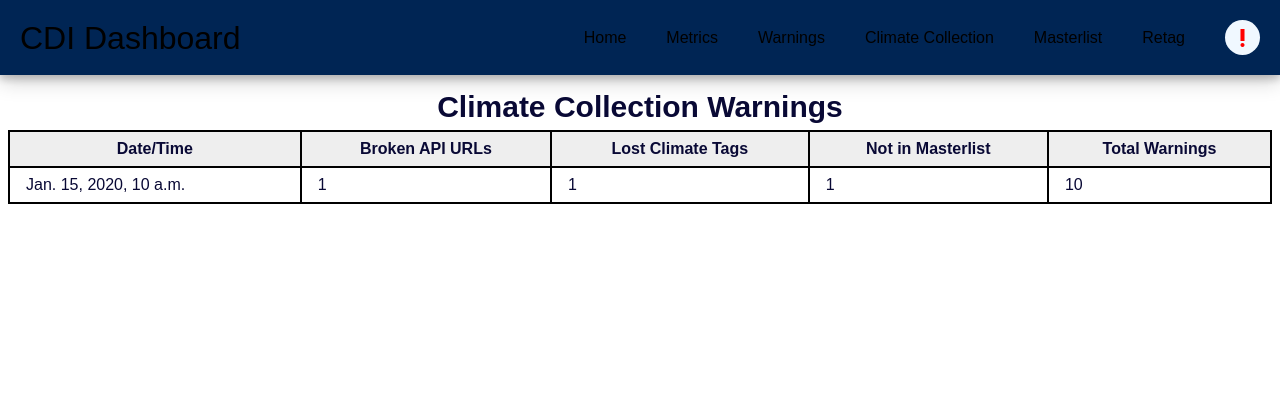
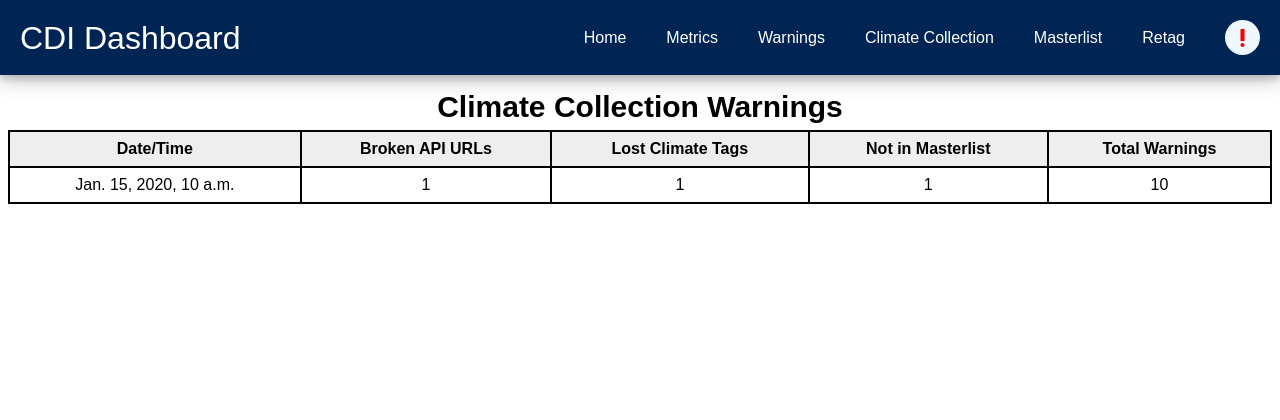
Before and after one commit to NASA-IMPACT/CDI-Dashboard, a Django app: page /warnings in a window 1280 px wide. Shown: the top 420 px of the page. Run offline with Django 3.2, Linux system fonts and the light colour scheme; tables that the repository leaves empty hold one stand-in row (values such as "Sample post").

Commit message:
Resolving comments from pull request

```diff
--- a/dashboard/static/css/style.css
+++ b/dashboard/static/css/style.css
@@ -8,7 +8,7 @@ body {
   }
 
   a {
-    color:black;
+    color:white;
     text-decoration: none;
   }
 
@@ -201,6 +201,15 @@ body {
     background: #cccccc;
   }
 
+   /* Styling the footer */
+   .footer{
+    position:fixed;
+    float:right;
+    bottom:0;
+    width: 100%;
+    background-color:#eee;
+  }
+
   /* Styling for different window sizes */
   @media (min-width: 1127px){
     .navbar li {
--- a/dashboard/static/css/warnings_style.css
+++ b/dashboard/static/css/warnings_style.css
@@ -10,6 +10,8 @@
 .tableFixHead thead th {
   position: sticky;
   top: 0;
+  background: #eee;
+  overflow: hidden;
   z-index: -1;
 }
 table {
@@ -21,21 +23,16 @@
 td {
   padding: 8px 16px;
   border: 0.5px solid black;
-    color: rgb(9, 9, 53);
+  color: black;
+  text-align: center;
 }
 tbody td {
   position: relative;
   z-index:-2;
 }
-  th {
-    background: #eee;
-    color: rgb(9, 9, 53);
-    overflow: hidden;
-    z-index:-1;
-  }
 caption {
   font-weight: bold;
   font-size: 30px;
-    color: rgb(9, 9, 53);
+  color: black;
   padding-bottom: 0.5%;
 }
--- a/dashboard/templates/base.html
+++ b/dashboard/templates/base.html
@@ -10,15 +10,12 @@
     <title>{% block title %}{% endblock %}</title>
     {% load static %}<link rel="stylesheet" href="{%  static  'css/style.css'  %}">
     <link href="https://fonts.googleapis.com/icon?family=Material+Icons" rel="stylesheet">
-    <meta name="viewport" content="width=device-width, initial-scale=1.0">
 </head>
 
 <body>
 
-
-
     <!--Creating Responsive Menu Bar for Block Content-->
-    <navbar class="navbar" style="z-index: 1">
+    <navbar class="navbar">
         <a href="/" class="title">CDI Dashboard</a>
 
         <!--Creating Alert Icon with link-->
@@ -57,7 +54,7 @@
 
 
     {% block content %}{% endblock %}
-    <div class="footer" style="position:fixed;float:right;bottom:0;width: 100%; background-color: #eee;">
+    <div class="footer">
         <a class="footer_logo" href="https://www.nasa.gov/" target="_blank">
             {% load static %}<img style="float:right;height:75px" src="{% static 'media/NASA_logo.png' %}"
                 alt="NASA Logo"></img>
```
Also changed, not shown: dashboard/templates/warnings/WARNINGS.html (line endings or trailing spaces). Lines whose indentation alone changed are shown as unchanged.
